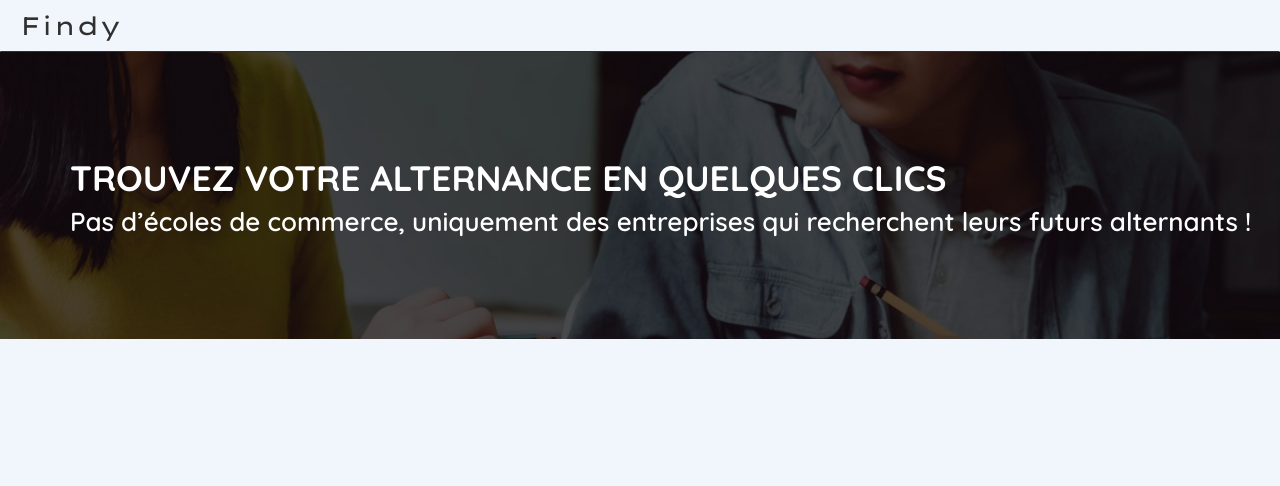
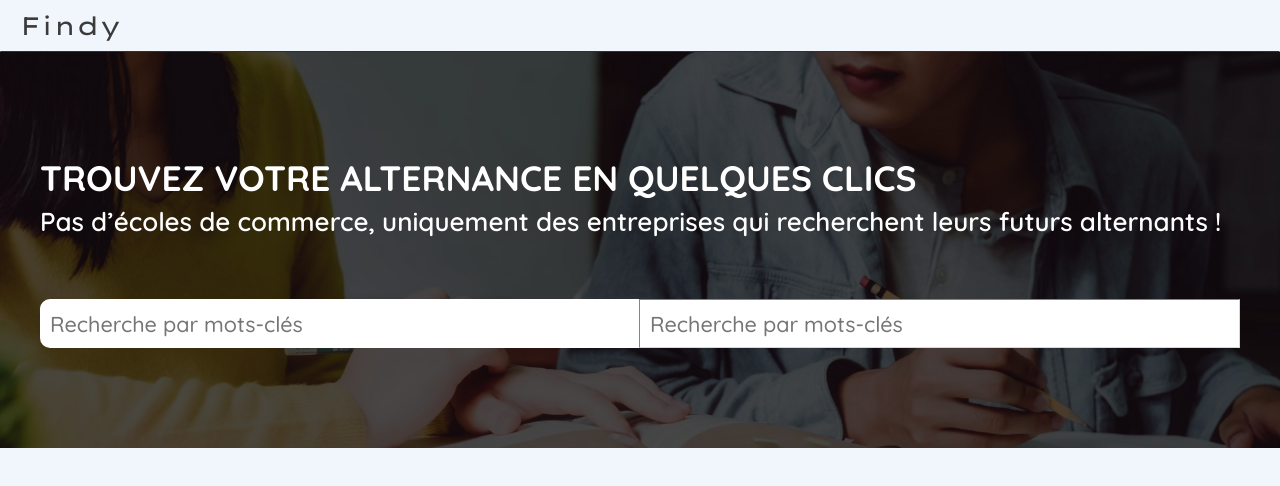
Before and after one commit to Elymne/findy, a Vue app: page / in a window 1280 px wide. Shown: the top 486 px of the page. Built offline with nearby package versions, Linux system fonts and the light colour scheme; the HTML template or start-up script is replaced by a standard one.

Commit message:
inprog : searchbar

```diff
--- a/src/ui/components/ImageBlock.vue
+++ b/src/ui/components/ImageBlock.vue
@@ -1,13 +1,16 @@
-<script setup lang="ts"></script>
+<script setup lang="ts">
+import SearchBar from './SearchBar.vue'
+</script>
 
 <template>
-  <section>
+  <section id="image-block">
     <div>
       <h1>TROUVEZ VOTRE ALTERNANCE EN QUELQUES CLICS</h1>
       <h2>
         Pas d’écoles de commerce, uniquement des entreprises qui recherchent leurs futurs alternants
         !
       </h2>
+      <SearchBar />
     </div>
   </section>
 </template>
@@ -19,7 +22,8 @@
   }
 
   h1,
-  h2 {
+  h2,
+  #search-bar {
     width: 1200px;
     margin: 0 auto;
   }
@@ -27,23 +31,41 @@
 
 @media (max-width: 1280px) and (min-width: 780px) {
   div {
-    padding: 100px 30px;
+    padding: 100px 0px;
+  }
+
+  h1,
+  h2,
+  #search-bar {
+    margin: auto 40px;
   }
 }
 
 @media (max-width: 780px) and (min-width: 480px) {
   div {
-    padding: 100px 30px;
+    padding: 100px 0px;
+  }
+
+  h1,
+  h2,
+  #search-bar {
+    margin: auto 20px;
   }
 }
 
 @media (max-width: 480px) {
   div {
-    padding: 40px 20px;
+    padding: 40px 0px;
+  }
+
+  h1,
+  h2,
+  #search-bar {
+    margin: auto 4px;
   }
 }
 
-section {
+#image-block {
   position: fixed;
   width: 100vw;
   left: 0px;
@@ -55,6 +77,10 @@ section {
 div {
   width: 100vw;
   animation: shade_in 1s cubic-bezier(0, 0, 0.2, 1) 0s 1 normal forwards;
+}
+
+#search-bar {
+  margin-top: 60px;
 }
 
 @keyframes shade_in {
--- a/src/ui/components/NavBar.vue
+++ b/src/ui/components/NavBar.vue
@@ -56,12 +56,16 @@ header > nav > ul {
 }
 
 header > nav > ul > li > a {
+  position: relative;
   text-decoration: none;
 
   font-family: 'lexend';
+  color: rgb(59, 59, 59);
   font-size: 1.4rem;
   letter-spacing: 0px;
+}
 
-  color: rgb(48, 48, 48);
+header > nav > ul > li > a:hover {
+  color: rgb(102, 102, 102);
 }
 </style>
--- /dev/null
+++ b/src/ui/components/SearchBar.vue
@@ -0,0 +1,48 @@
+<script setup lang="ts">
+import { ref } from 'vue'
+
+const keyWords = ref<string>('')
+</script>
+
+<template>
+  <section id="search-bar">
+    <input
+      type="text"
+      name="keywords-input"
+      id="keywords-input"
+      v-model="keyWords"
+      placeholder="Recherche par mots-clés"
+    />
+    <input
+      type="text"
+      name="keywords-input"
+      id="keywords-input"
+      v-model="keyWords"
+      placeholder="Recherche par mots-clés"
+    />
+  </section>
+</template>
+
+<style scoped>
+section {
+  display: flex;
+}
+
+input {
+  flex-grow: 1;
+  font-weight: 100;
+  color: rgb(79, 84, 117);
+
+  border-width: 1px;
+  border-color: #d8d8d8;
+
+  padding: 10px;
+
+  transition: border-color 0.2s ease-in;
+}
+
+input:nth-child(1) {
+  border-radius: 10px 0px 0px 10px;
+  border-style: none;
+}
+</style>
```
